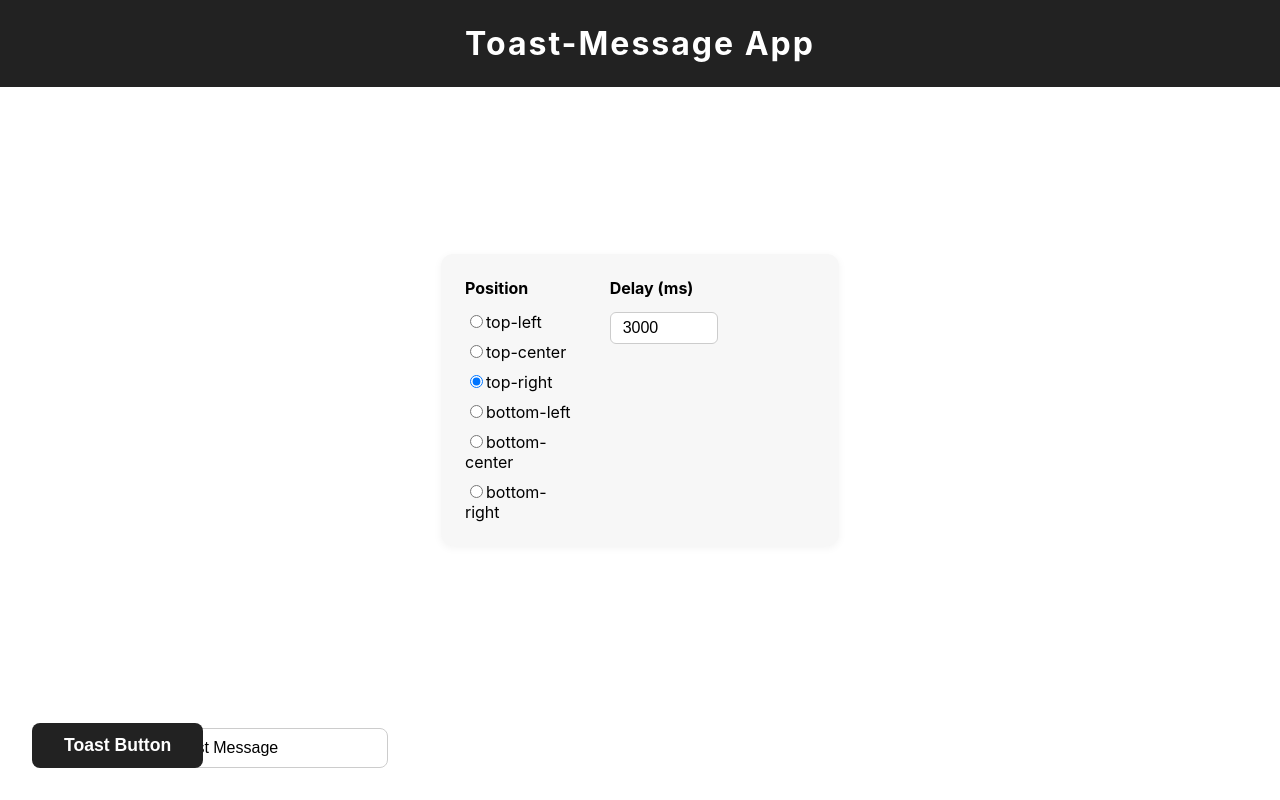
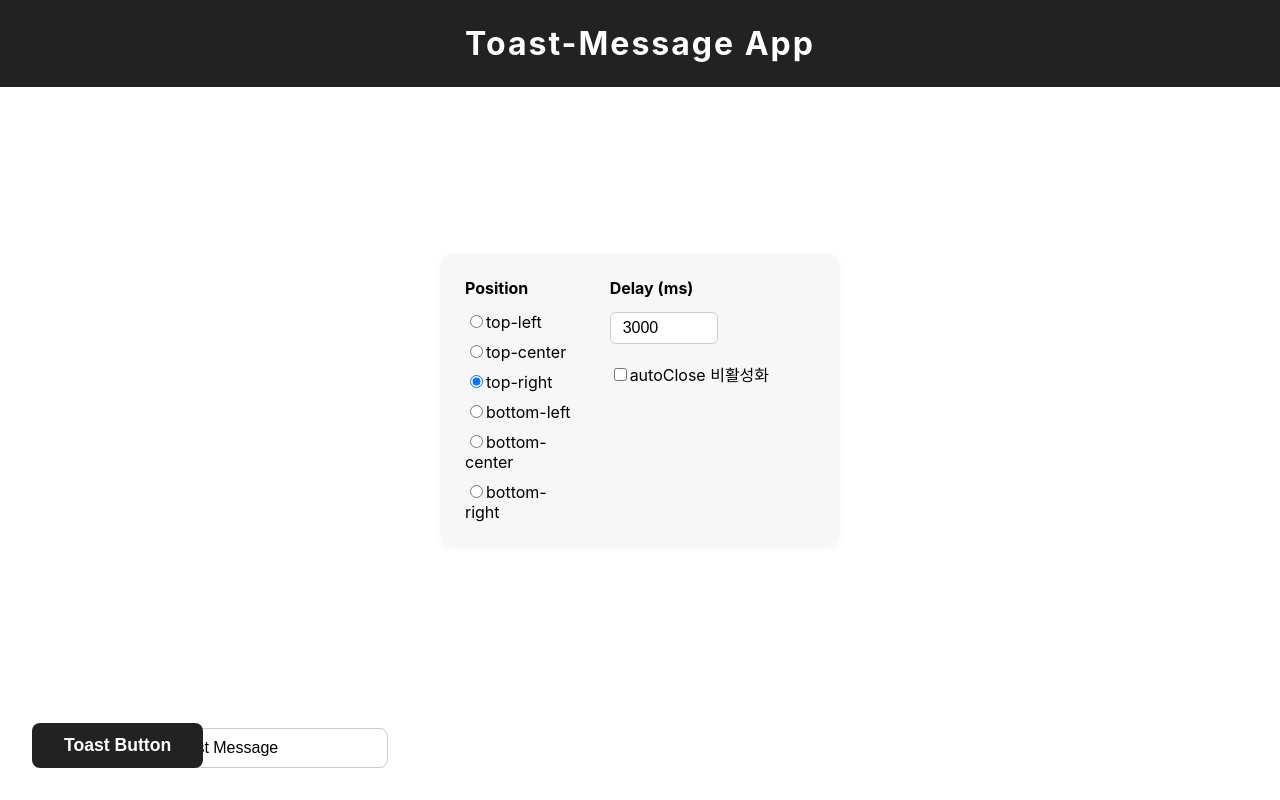
Before and after one commit to CWDll/toast-message, a React (Create React App) app: page / in a window 1280 px wide. Built offline with nearby package versions, Linux system fonts and the light colour scheme.

Commit message:
feat: 체크박스로 auto close 여부를 결정한다.

```diff
--- a/src/App.tsx
+++ b/src/App.tsx
@@ -18,16 +18,18 @@ type Toast = {
 function App() {
   const [position, setPosition] = useState<Position>("top-right");
   const [delay, setDelay] = useState<number>(3000);
+  const [autoClose, setAutoClose] = useState<boolean>(true);
   const [toastMessages, setToastMessages] = useState<Toast[]>([]);
   const [input, setInput] = useState<string>("Toast Message");
 
   const showToastMessage = () => {
     if (!input.trim()) return;
+    const toastDelay = autoClose ? delay : null;
     const newToast: Toast = {
       id: Date.now(),
       message: input,
       position,
-      delay,
+      delay: toastDelay,
     };
     setToastMessages((prev) => [...prev, newToast]);
     // 토스트 메시지 출력 후 입력 창 초기화
@@ -52,6 +54,8 @@ function App() {
         setPosition={setPosition}
         delay={delay}
         setDelay={setDelay}
+        autoClose={autoClose}
+        setAutoClose={setAutoClose}
       />
       <S.ToastInputWrapper>
         <ToastButton onClick={showToastMessage} />
--- a/src/components/OptionBox/index.tsx
+++ b/src/components/OptionBox/index.tsx
@@ -7,6 +7,8 @@ interface OptionBoxProps {
   setPosition: (pos: Position) => void;
   delay: number;
   setDelay: (delay: number) => void;
+  autoClose: boolean;
+  setAutoClose: (v: boolean) => void;
 }
 
 const positions: Position[] = [
@@ -23,6 +25,8 @@ export default function OptionBox({
   setPosition,
   delay,
   setDelay,
+  autoClose,
+  setAutoClose,
 }: OptionBoxProps) {
   return (
     <OptionBoxContainer>
@@ -48,7 +52,16 @@ export default function OptionBox({
           min={0}
           value={delay}
           onChange={(e) => setDelay(Number(e.target.value))}
+          disabled={!autoClose}
         />
+        <label style={{ marginTop: "8px" }}>
+          <input
+            type="checkbox"
+            checked={!autoClose}
+            onChange={() => setAutoClose(!autoClose)}
+          />
+          autoClose 비활성화
+        </label>
       </OptionGroup>
     </OptionBoxContainer>
   );
```
